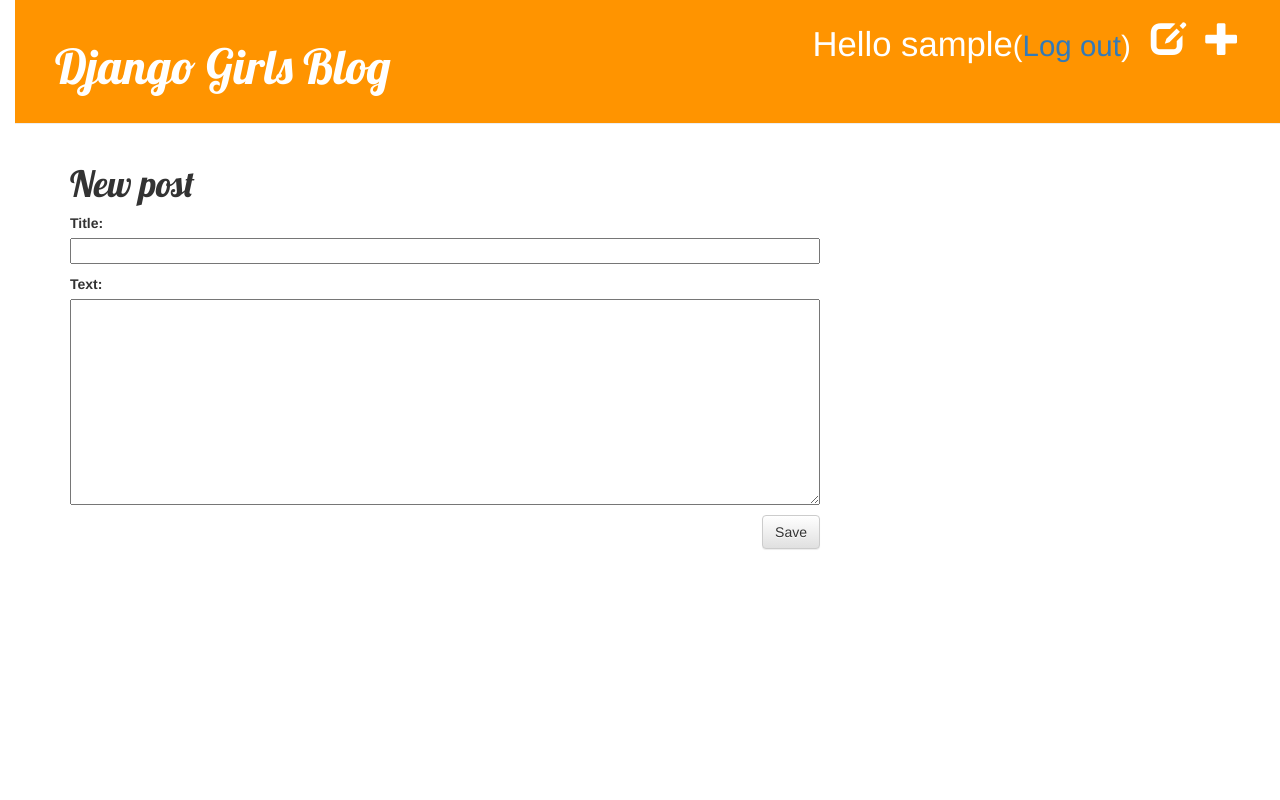
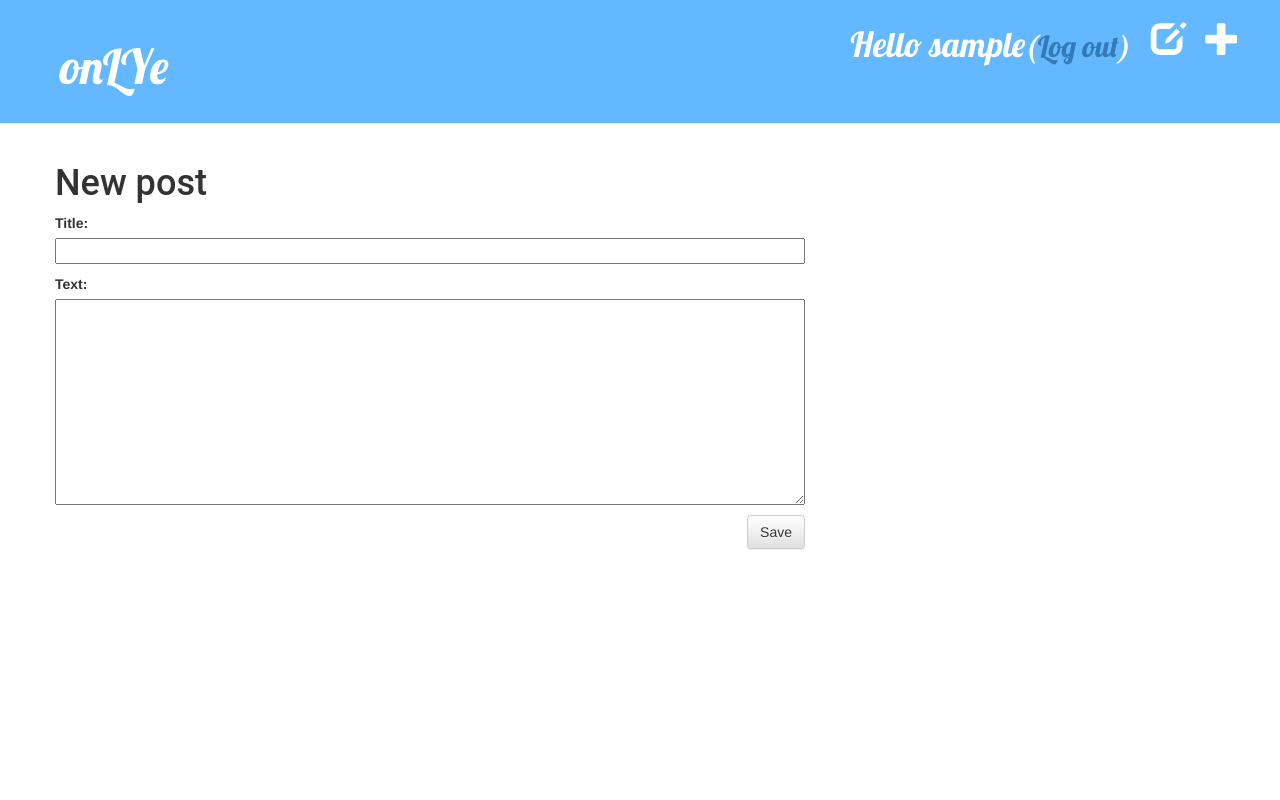
Before and after one commit to fangjinyun/blog, a Django app: page /post/new/ in a window 1280 px wide. Run offline with Django 3.2, Linux system fonts and the light colour scheme; the visitor is signed in with stand-in values (Sample User, id 1); some libraries are stand-ins or nearby versions.

Commit message:
Modified the CSS and the HTML

```diff
--- a/blog/static/css/blog.css
+++ b/blog/static/css/blog.css
@@ -1,28 +1,16 @@
-h1 a {
-        color: #FCA205;
-    }
-
-
-body {
-        padding-left: 15px;
-    }
-
-h1 a {
-        color: #FCA205;
-        font-family: 'Lobster';
-    }
-
-
 .page-header {
-        background-color: #ff9400;
+    background-color: #63B8FF;
     margin-top: 0;
     padding: 20px 20px 20px 40px;
+    font-family: 'Lobster';
 }
 
 .page-header h1, .page-header h1 a, .page-header h1 a:visited, .page-header h1 a:active {
     color: #ffffff;
     font-size: 36pt;
     text-decoration: none;
+    font-family: 'Lobster';
+    padding-left: 10px;
 }
 
 .content {
@@ -30,7 +18,7 @@
 }
 
 h1, h2, h3, h4 {
-        font-family: 'Lobster', cursive;
+    font-family: 'Roboto';
 }
 
 .date {
--- a/blog/templates/blog/base.html
+++ b/blog/templates/blog/base.html
@@ -1,7 +1,7 @@
 {% load staticfiles %}
     <html>
         <head>
-            <title>Django Girls blog</title>
+            <title>onLYe</title>
             <link rel="stylesheet" href="//maxcdn.bootstrapcdn.com/bootstrap/3.2.0/css/bootstrap.min.css">
             <link rel="stylesheet" href="//maxcdn.bootstrapcdn.com/bootstrap/3.2.0/css/bootstrap-theme.min.css">
             <link rel="stylesheet" href="{% static 'css/blog.css' %}">
@@ -16,7 +16,7 @@
             {% else %}
                 <a href="{% url 'login' %}" class="top-menu"><span class="glyphicon glyphicon-lock"></span></a>
             {% endif %}
-                <h1><a href="/">Django Girls Blog</a></h1>
+                <h1><a href="/">onLYe</a></h1>
             </div>
             <div class="content container">
                 <div class="row">
--- a/blog/templates/blog/post_draft_list.html
+++ b/blog/templates/blog/post_draft_list.html
@@ -1,3 +1,5 @@
+{% extends 'blog/base.html' %}
+
 {% block content %}
     {% for post in posts %}
         <div class="post">
```
Also changed, not shown: blog/templates/blog/post_detail.html (+7 -3 lines). Lines whose indentation alone changed are shown as unchanged.
